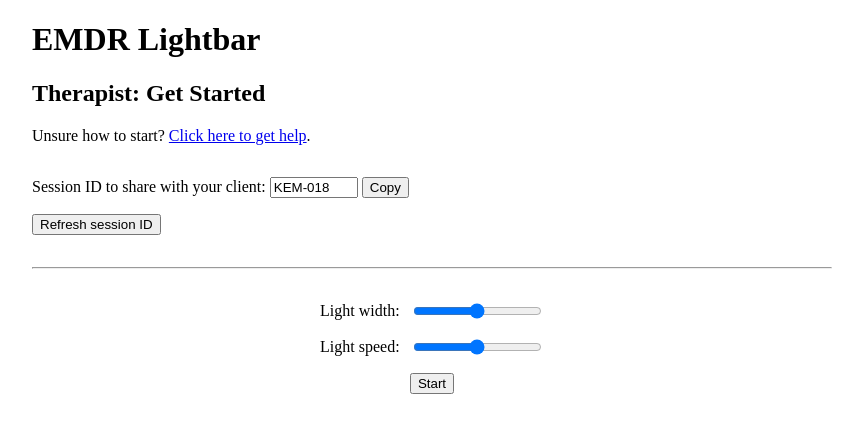
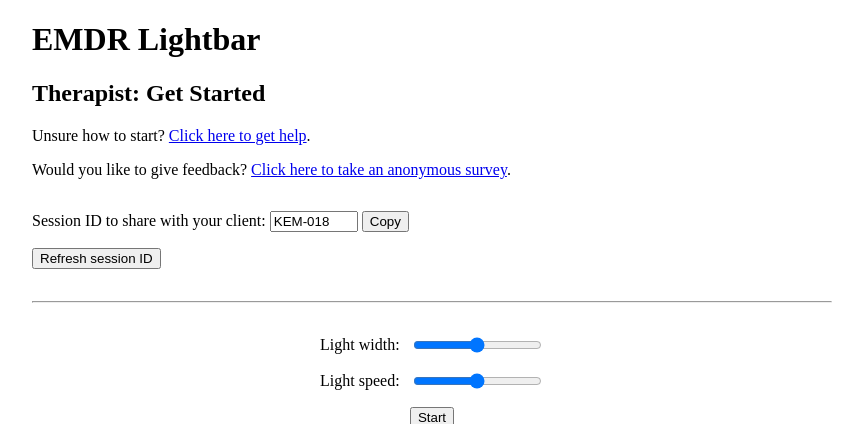
Before and after one commit to sarayourfriend/emdr-lightbar, a Flask app: page /therapist/ in a window 1280 px wide. Shown: the top 424 px of the page, without its empty margins (208-1071 px from the left). Run offline with Flask 2, Linux system fonts and the light colour scheme; some libraries are stand-ins or nearby versions.

Commit message:
Add survey link

```diff
--- a/app/templates/therapist/session.html
+++ b/app/templates/therapist/session.html
@@ -12,6 +12,10 @@
 
         <p>
             Unsure how to start? <a href="/therapist/help/" target="_blank">Click here to get help</a>.
+        </p>
+
+        <p>
+            Would you like to give feedback? <a href="http://sarayourfriend.survey.fm/emdr-lightbar">Click here to take an anonymous survey</a>.
         </p>
     </div>
     {% include "therapist/_session-info.html" %}
```
